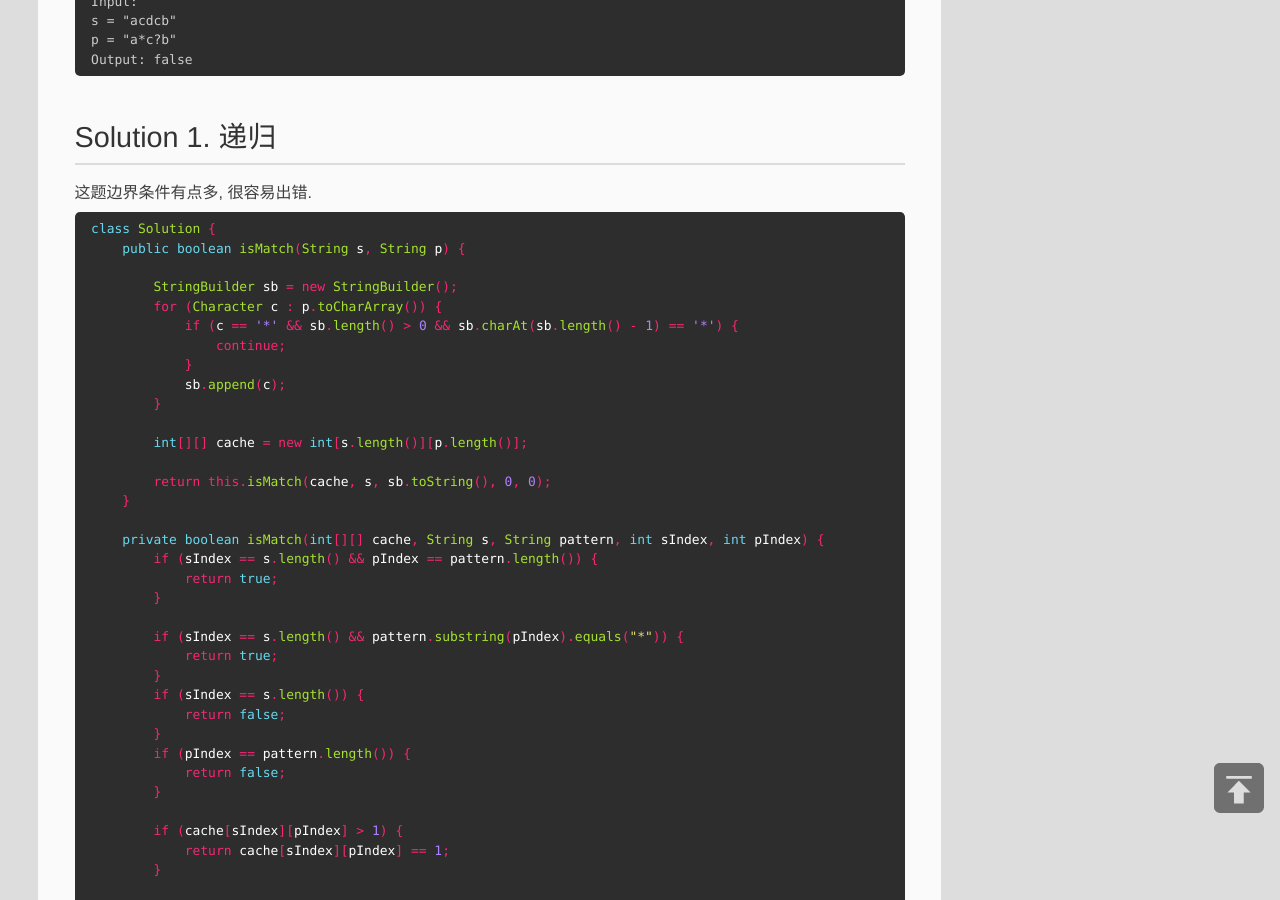
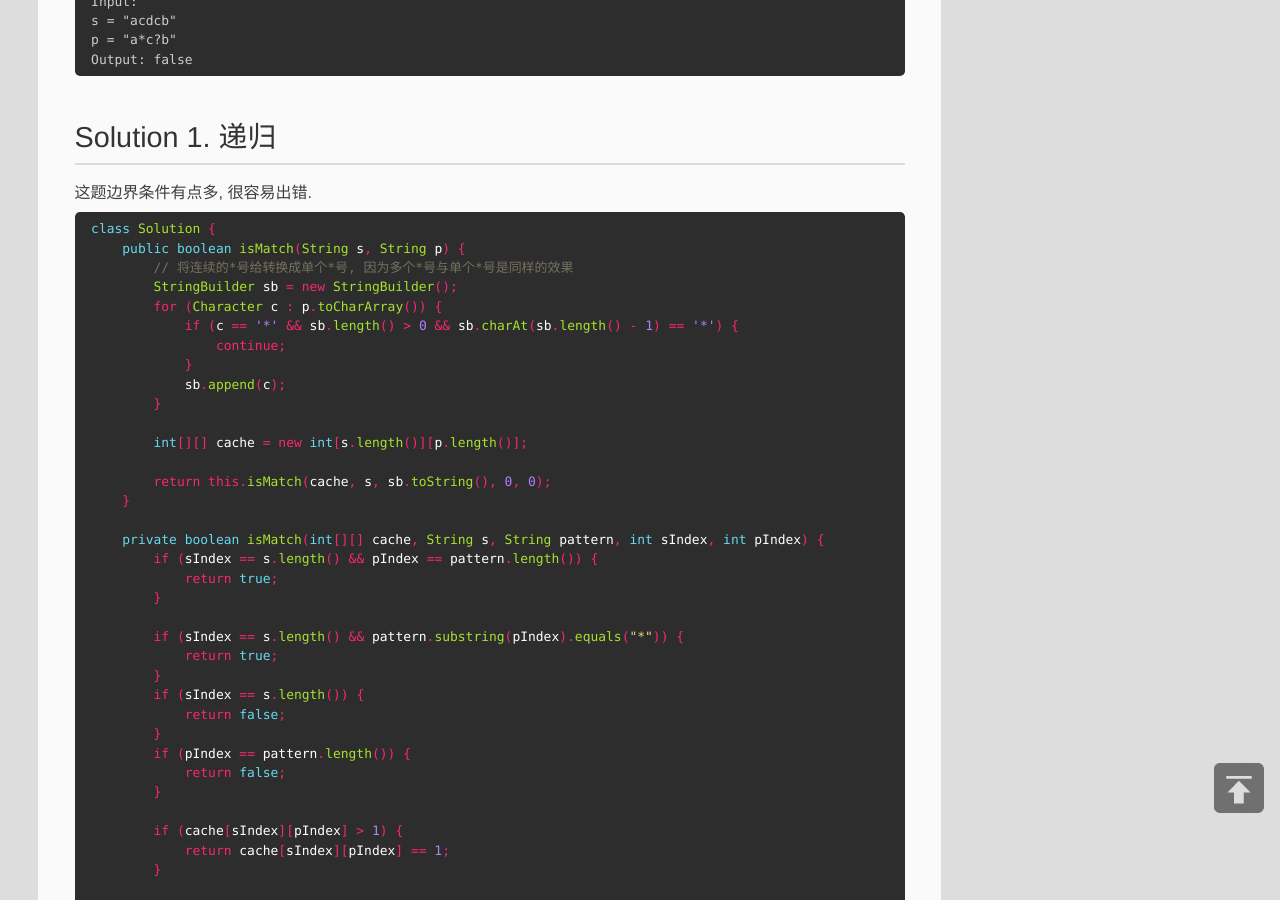
Before and after one commit to hejianbo/hejianbo.github.io, a Jekyll site: the page built from _posts/2020-05-23-leetcode-44-wildcard-matching.md, in a window 1280 px wide and 900 px high, scrolled down 1608 px. Built offline with Jekyll 4.4.1, drawn with Linux system fonts in a browser that asks for light colours; comment, search, counter and statistics services are not loaded.

Commit message:
44.Wildcard Matching

````diff
--- a/_posts/2020-05-23-leetcode-44-wildcard-matching.md
+++ b/_posts/2020-05-23-leetcode-44-wildcard-matching.md
@@ -90,7 +90,7 @@ Output: false
 ```java
 class Solution {
     public boolean isMatch(String s, String p) {
-
+        // 将连续的*号给转换成单个*号, 因为多个*号与单个*号是同样的效果
         StringBuilder sb = new StringBuilder();
         for (Character c : p.toCharArray()) {
             if (c == '*' && sb.length() > 0 && sb.charAt(sb.length() - 1) == '*') {
````
